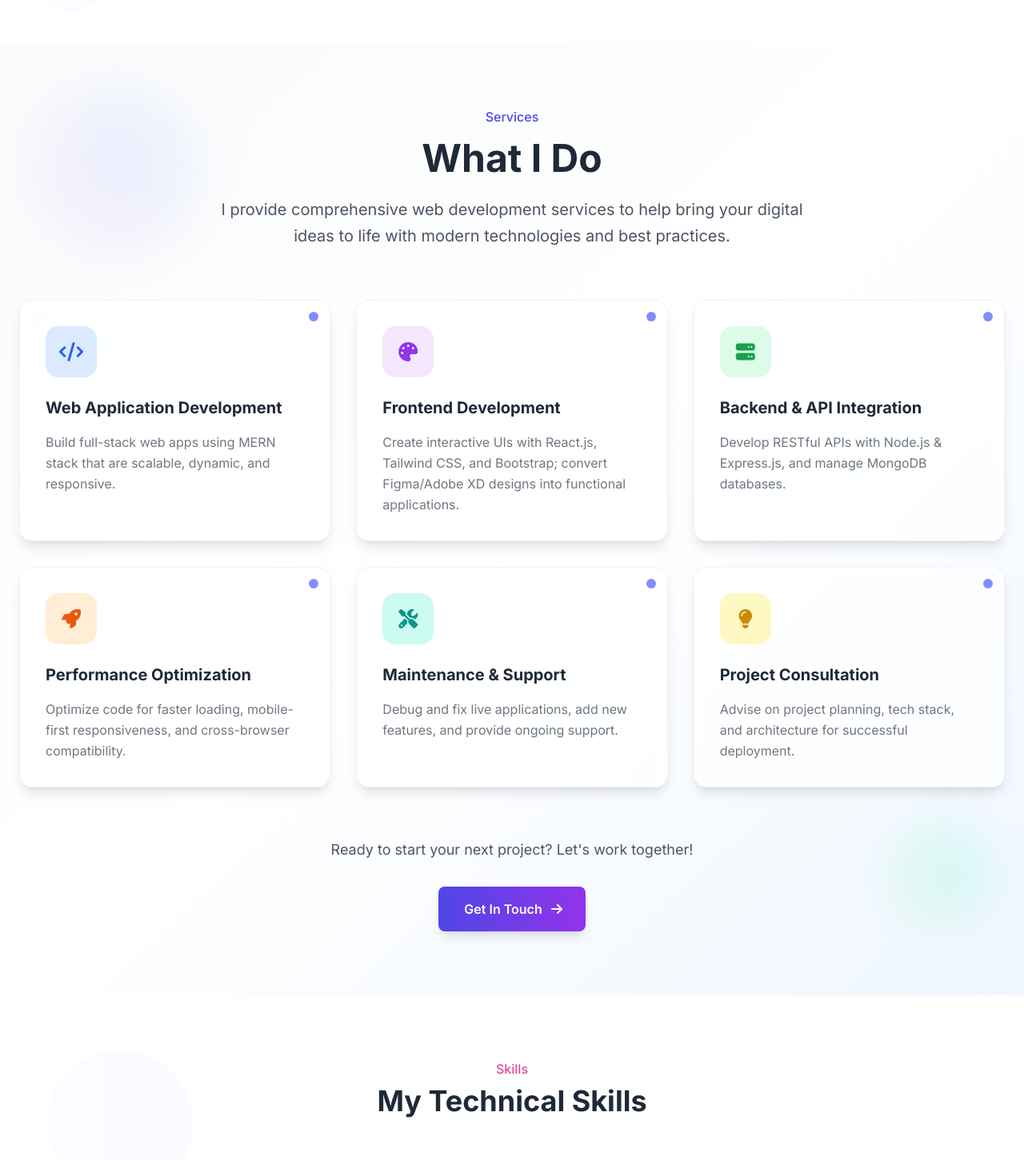
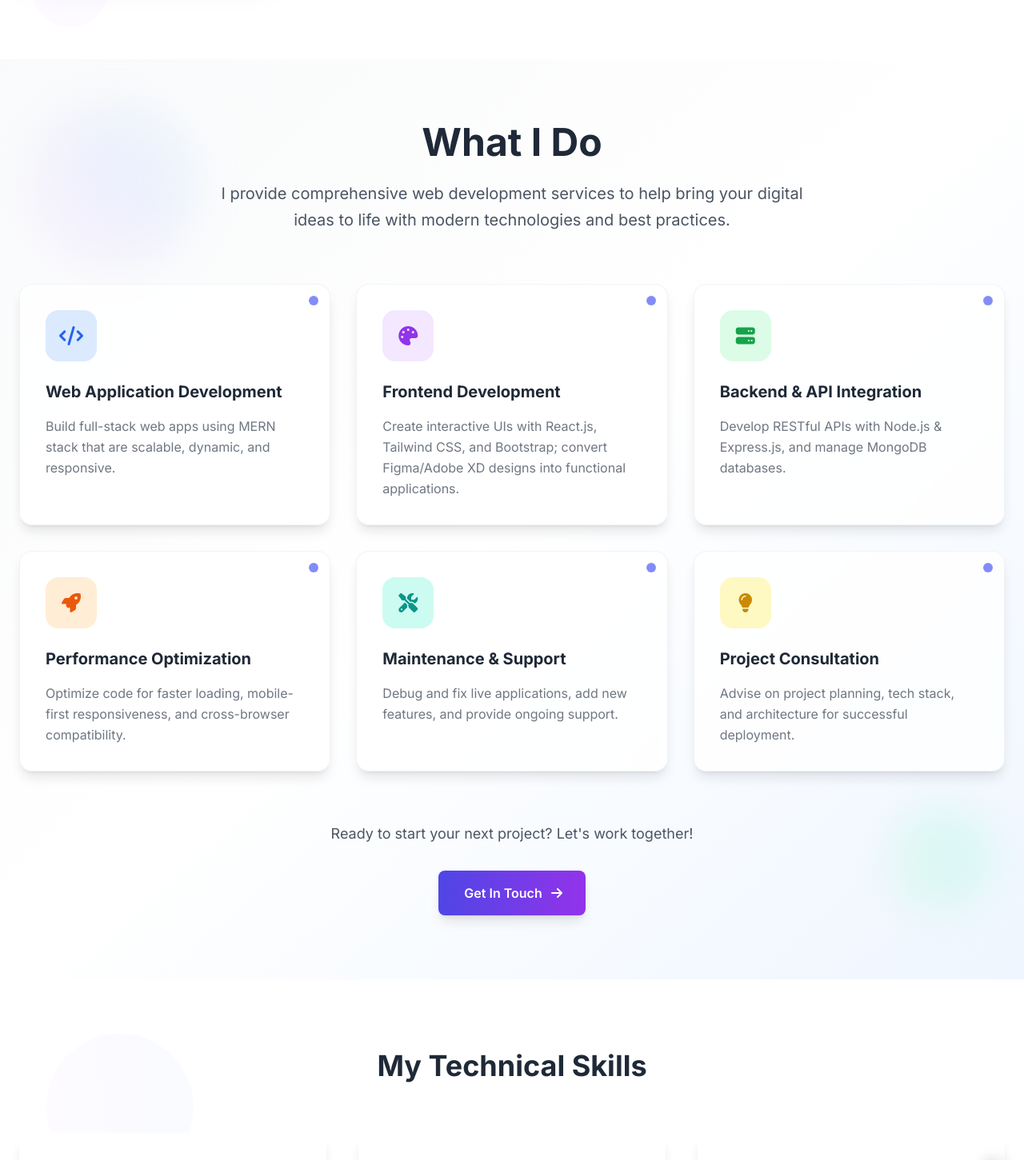
Before and after one commit to ahamedsiammia/my-portfolio, a React (Create React App) app: page / in a window 1280 px wide. Shown: the part 1300-2751 px from the top of the page at 80% size. Built offline with nearby package versions, Linux system fonts and the light colour scheme.

Commit message:
new fetacher

```diff
--- a/src/components/Education.jsx
+++ b/src/components/Education.jsx
@@ -162,19 +162,7 @@ const Education = () => {
         initial="hidden"
         animate={isInView ? "visible" : "hidden"}
       >
-        <motion.h3
-          className="text-indigo-600 font-medium text-base md:text-lg mb-2"
-          animate={{
-            color: ['#4f46e5', '#059669', '#7c3aed', '#4f46e5'],
-          }}
-          transition={{
-            duration: 4,
-            repeat: Infinity,
-            ease: "easeInOut"
-          }}
-        >
-          Education
-        </motion.h3>
+
         <motion.h2
           className="text-3xl md:text-4xl lg:text-5xl font-bold text-gray-800"
           animate={{
--- a/src/components/Hero.jsx
+++ b/src/components/Hero.jsx
@@ -268,7 +268,7 @@ const Hero = () => {
   };
 
   return (
-    <section className="max-w-7xl mx-auto px-6 py-16 grid grid-cols-1 md:grid-cols-2 items-center gap-12 min-h-screen relative overflow-hidden">
+    <section className="max-w-7xl mx-auto px-6 py-16 mt-5 grid grid-cols-1 md:grid-cols-2 items-center gap-12 min-h-screen relative overflow-hidden">
 
       {/* Background Animation Elements */}
       <div className="absolute inset-0 overflow-hidden pointer-events-none">
--- a/src/components/Projects.jsx
+++ b/src/components/Projects.jsx
@@ -153,19 +153,7 @@ const Projects = () => {
         initial="hidden"
         animate={isInView ? "visible" : "hidden"}
       >
-        <motion.h3
-          className="text-indigo-600 font-medium"
-          animate={{
-            color: ['#4f46e5', '#7c3aed', '#ec4899', '#4f46e5'],
-          }}
-          transition={{
-            duration: 4,
-            repeat: Infinity,
-            ease: "easeInOut"
-          }}
-        >
-          Projects
-        </motion.h3>
+
         <motion.h2
           className="text-3xl md:text-4xl font-bold mt-2"
           animate={{
--- a/src/components/Services.jsx
+++ b/src/components/Services.jsx
@@ -124,14 +124,7 @@ const Services = () => {
           animate={isInView ? { opacity: 1, y: 0 } : { opacity: 0, y: -50 }}
           transition={{ duration: 0.8 }}
         >
-          <motion.h3
-            className="text-indigo-600 font-medium mb-4"
-            initial={{ opacity: 0, y: 20 }}
-            animate={isInView ? { opacity: 1, y: 0 } : { opacity: 0, y: 20 }}
-            transition={{ delay: 0.2, duration: 0.6 }}
-          >
-            Services
-          </motion.h3>
+
           <motion.h2
             className="text-4xl md:text-5xl font-bold text-gray-800 mb-6"
             animate={{
--- a/src/components/Skills.jsx
+++ b/src/components/Skills.jsx
@@ -171,19 +171,7 @@ const Skills = () => {
         initial="hidden"
         animate={isInView ? "visible" : "hidden"}
       >
-        <motion.h3
-          className="text-indigo-600 font-medium"
-          animate={{
-            color: ['#4f46e5', '#7c3aed', '#ec4899', '#4f46e5'],
-          }}
-          transition={{
-            duration: 4,
-            repeat: Infinity,
-            ease: "easeInOut"
-          }}
-        >
-          Skills
-        </motion.h3>
+
         <motion.h2
           className="text-3xl md:text-4xl font-bold mt-2"
           animate={{
```
Also changed, not shown: 8 other files (tests, documents, lock files or other folders).
